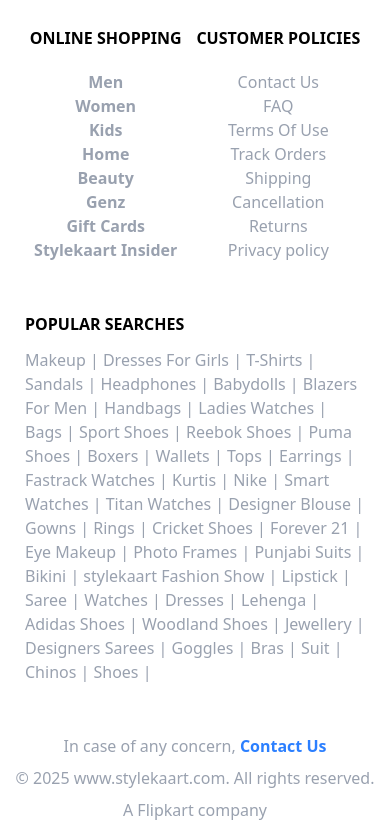
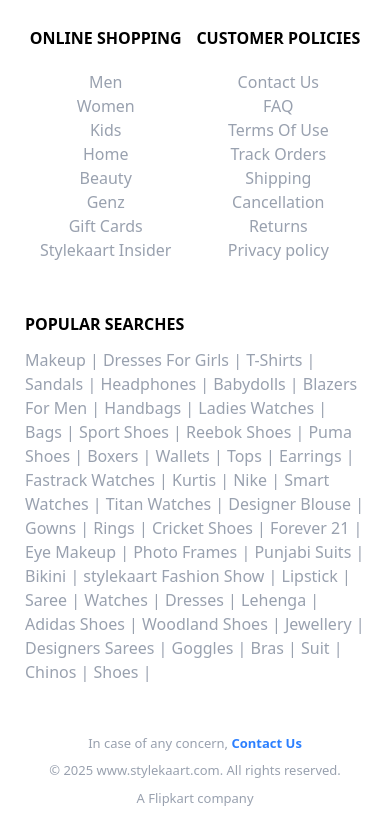
Before and after one commit to aqua-thunder/StyleKart, a React (Vite) app in the folder client/: page / in a window 390 px wide. Shown: the part 673-1507 px from the top of the page. Built offline with nearby package versions, Linux system fonts and the light colour scheme; no server answers.

Commit message:
rights commit

```diff
--- a/client/src/components/Footer.css
+++ b/client/src/components/Footer.css
@@ -10,6 +10,13 @@
       justify-content: center;
       align-items: center;
 
+   }
+   footer #all-rights{
+      display: flex;
+      flex-direction: column;
+      justify-content: center;
+      align-items: center;
+      font-size: small;
    }
 
    footer {
--- a/client/src/components/Footer.jsx
+++ b/client/src/components/Footer.jsx
@@ -9,14 +9,14 @@
                 <div className='flex justify-evenly mt-20 ' id='grid'>
                     <div id='center'>
                         <h3 className='font-bold text-black'>ONLINE SHOPPING</h3>
-                        <NavLink to="/men"><li className='list-none mt-5 hover:text-black font-semibold'>Men</li></NavLink>
-                        <NavLink to="/women"><li className='list-none hover:text-black font-semibold'>Women</li></NavLink>
-                        <NavLink to="/kids"><li className='list-none hover:text-black font-semibold'>Kids</li></NavLink>
-                        <NavLink to="/"><li className='list-none hover:text-black font-semibold'>Home</li></NavLink>
-                        <NavLink to="/beauty"><li className='list-none hover:text-black font-semibold'>Beauty</li></NavLink>
-                        <NavLink to="/genz"><li className='list-none hover:text-black font-semibold'>Genz</li></NavLink>
-                        <NavLink to="/gift-cards"><li className='list-none hover:text-black font-semibold'>Gift Cards</li></NavLink>
-                        <NavLink to="/insiders"><li className='list-none hover:text-black font-semibold'>Stylekaart Insider</li></NavLink>
+                        <NavLink to="/men"><li className='list-none mt-5 hover:text-black hover:font-semibold'>Men</li></NavLink>
+                        <NavLink to="/women"><li className='list-none hover:text-black hover:font-semibold'>Women</li></NavLink>
+                        <NavLink to="/kids"><li className='list-none hover:text-black hover:font-semibold'>Kids</li></NavLink>
+                        <NavLink to="/"><li className='list-none hover:text-black hover:font-semibold'>Home</li></NavLink>
+                        <NavLink to="/beauty"><li className='list-none hover:text-black hover:font-semibold'>Beauty</li></NavLink>
+                        <NavLink to="/genz"><li className='list-none hover:text-black hover:font-semibold'>Genz</li></NavLink>
+                        <NavLink to="/gift-cards"><li className='list-none hover:text-black hover:font-semibold'>Gift Cards</li></NavLink>
+                        <NavLink to="/insiders"><li className='list-none hover:text-black hover:font-semibold'>Stylekaart Insider</li></NavLink>
                     </div>
                     <div id='center'>
                         <h3 className='font-bold text-black'>CUSTOMER POLICIES</h3>
@@ -51,7 +51,7 @@
                     <h3 className='font-bold text-black'>POPULAR SEARCHES</h3>
                     <p className=' '>Makeup | Dresses For Girls | T-Shirts | Sandals | Headphones | Babydolls | Blazers For Men | Handbags | Ladies Watches | Bags | Sport Shoes | Reebok Shoes | Puma Shoes | Boxers | Wallets | Tops | Earrings | Fastrack Watches | Kurtis | Nike | Smart Watches | Titan Watches | Designer Blouse | Gowns | Rings | Cricket Shoes | Forever 21 | Eye Makeup | Photo Frames | Punjabi Suits | Bikini | stylekaart Fashion Show | Lipstick | Saree | Watches | Dresses | Lehenga | Adidas Shoes | Woodland Shoes | Jewellery | Designers Sarees | Goggles | Bras | Suit | Chinos | Shoes |</p>
                 </div>
-                <div className='flex justify-evenly mt-10 space-y-2' id='center'>
+                <div className='flex justify-evenly mt-10 space-y-2' id='all-rights'>
                     <p>In case of any concern, <span className='text-blue-500 font-bold cursor-pointer'>Contact Us</span></p>
                     <p>© 2025 www.stylekaart.com. All rights reserved.</p>
                     <a href="https://www.flipkart.com/" target='_blank'><p className='cursor-pointer'>A Flipkart company</p></a>
--- a/client/src/pages/Signup.jsx
+++ b/client/src/pages/Signup.jsx
@@ -6,7 +6,7 @@
 import './signup.css'
 
 const Signup = () => {
-  const API_URL = import.meta.env.VITE_API_URL;
+    const API_URL = import.meta.env.VITE_API_URL;
 
     const [user, setUser] = useState({
         username: "",
@@ -68,7 +68,7 @@
             <div className='bg-white w-[26vw] pb-10' id='signup'>
                 <img src="/images/login.webp" className='mb-10' alt="" />
                 <div >
-                    <form onSubmit={handleSubmit} className='px-7 space-y-5'>
+                    <form onSubmit={handleSubmit} className='px-4 space-y-5'>
                         <div>
                             <span className='font-bold text-lg'>Signup </span>
                         </div>
@@ -87,7 +87,6 @@
                         </div>
 
                         <div>
-
                             <input type="checkbox" name="policy" checked={isChecked} onChange={(e) => setIsChecked(e.target.checked)} />
                             <span className='px-3 text-sm font-bold text-[#464959]'>By continuting, I agree to the <span className='text-[#ff4777]'>Terms of Use</span> & <span className='text-[#ff4777]'>Privacy Policy</span> and I am above 18 years old.</span>
                         </div>
```
